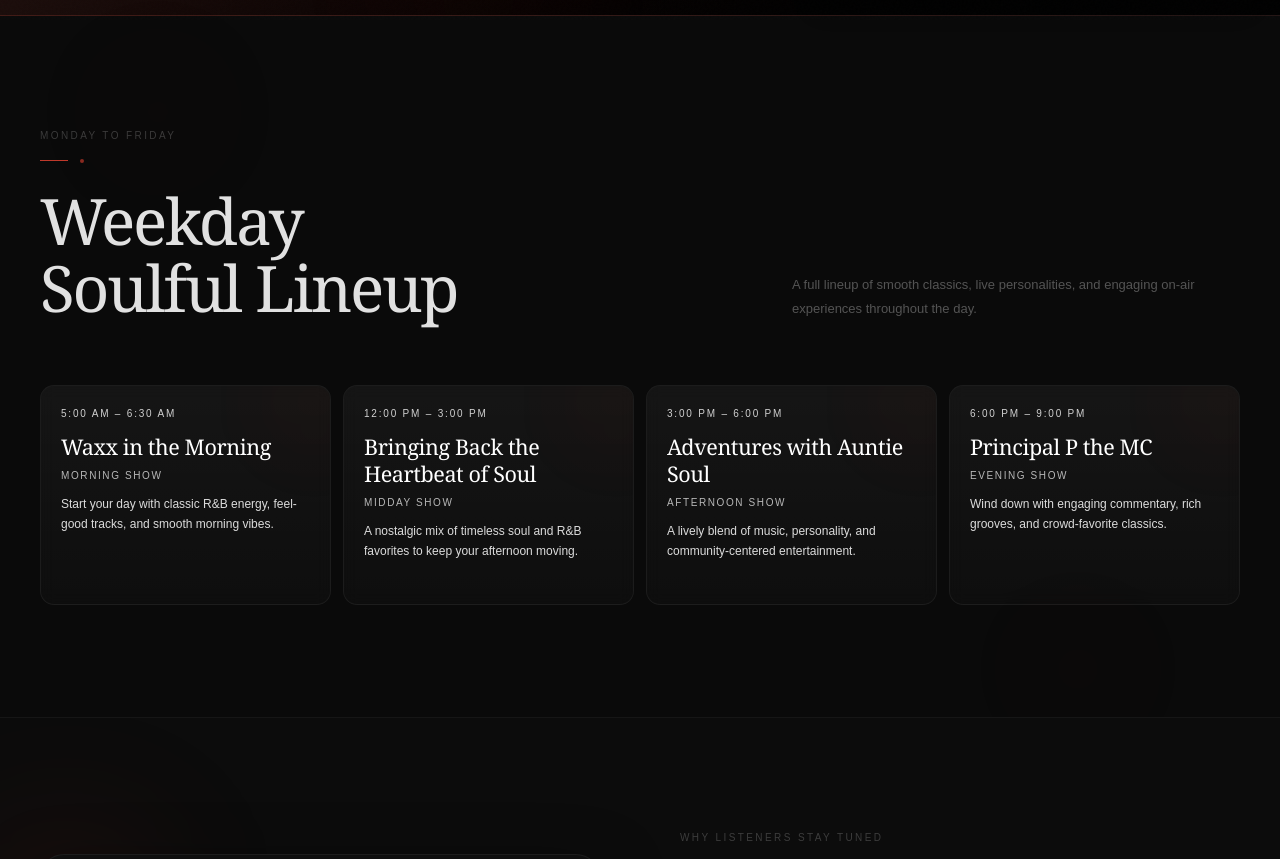
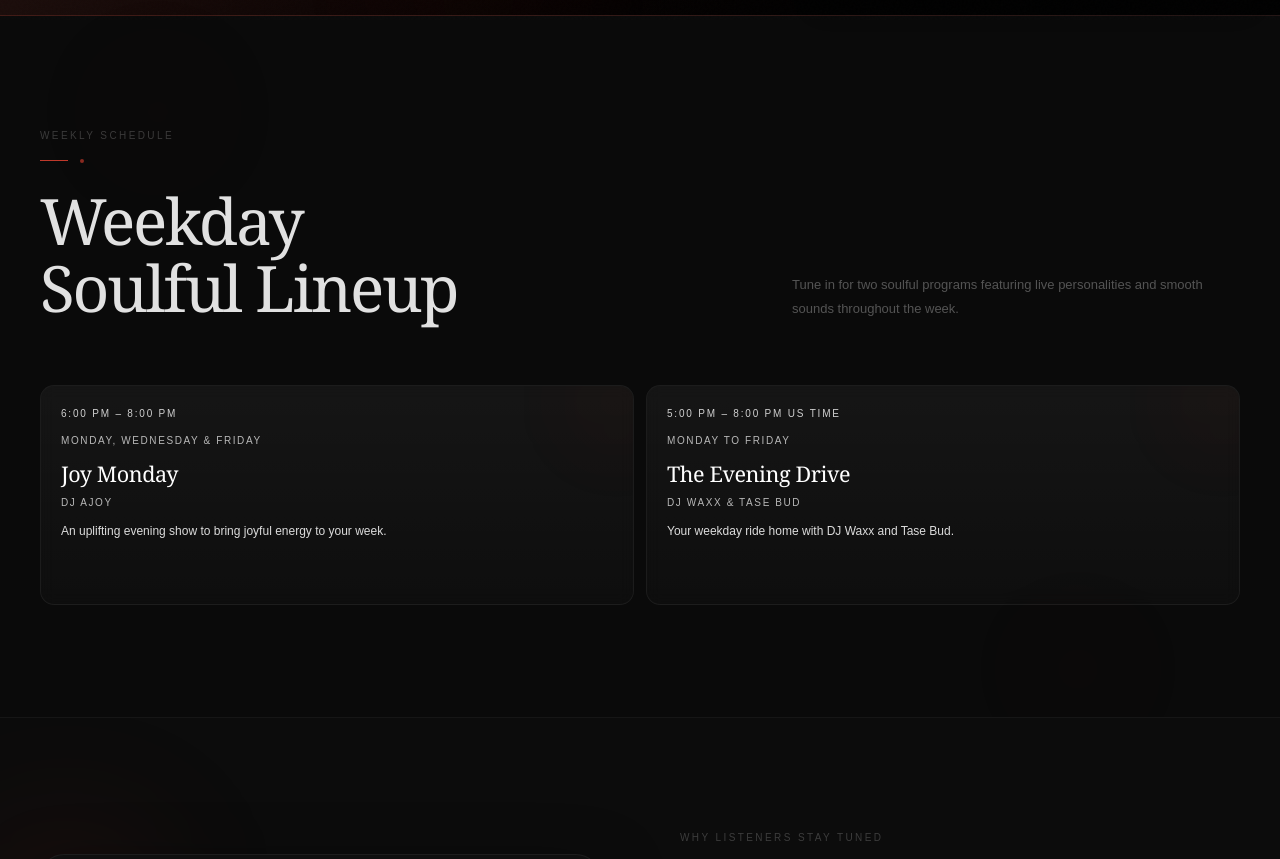
Before and after one commit to duyansiyam/Soul-FM, a React (Vite) app: page /show-schedule in a window 1280 px wide. Shown: the part 780-1639 px from the top of the page. Built offline with nearby package versions, Linux system fonts and the light colour scheme; no server answers.

Commit message:
update website

```diff
--- a/src/pages/ShowSchedule.jsx
+++ b/src/pages/ShowSchedule.jsx
@@ -6,32 +6,22 @@ const vinylImgUrl =
 
 const weekdayShows = [
   {
-    time: '5:00 AM – 6:30 AM',
-    title: 'Waxx in the Morning',
-    host: 'Morning Show',
+    time: '6:00 PM – 8:00 PM PHT',
+    title: 'Joy Monday',
+    host: 'DJ Ajoy',
+    schedule: 'Monday, Wednesday & Friday',
+    time: '6:00 PM – 8:00 PM',
     description:
-      'Start your day with classic R&B energy, feel-good tracks, and smooth morning vibes.',
+      'An uplifting evening show to bring joyful energy to your week.',
   },
   {
-    time: '12:00 PM – 3:00 PM',
-    title: 'Bringing Back the Heartbeat of Soul',
-    host: 'Midday Show',
+    time: '5:00 PM – 8:00 PM US Time',
+    title: 'The Evening Drive',
+    host: 'DJ Waxx & Tase Bud',
+    schedule: 'Monday to Friday',
+    time: '5:00 PM – 8:00 PM US Time',
     description:
-      'A nostalgic mix of timeless soul and R&B favorites to keep your afternoon moving.',
-  },
-  {
-    time: '3:00 PM – 6:00 PM',
-    title: 'Adventures with Auntie Soul',
-    host: 'Afternoon Show',
-    description:
-      'A lively blend of music, personality, and community-centered entertainment.',
-  },
-  {
-    time: '6:00 PM – 9:00 PM',
-    title: 'Principal P the MC',
-    host: 'Evening Show',
-    description:
-      'Wind down with engaging commentary, rich grooves, and crowd-favorite classics.',
+      'Your weekday ride home with DJ Waxx and Tase Bud.',
   },
 ]
 
@@ -122,7 +112,7 @@ function RedDivider() {
   )
 }
 
-function ScheduleCard({ time, title, host, description, delay = 0 }) {
+function ScheduleCard({ time, schedule, title, host, description, delay = 0 }) {
   const [ref, visible] = useInView(0.12)
 
   return (
@@ -142,6 +132,10 @@ function ScheduleCard({ time, title, host, description, delay = 0 }) {
       <div className="relative z-10">
         <p className="mb-3 text-[10px] font-medium uppercase tracking-[0.18em] text-white/80">
           {time}
+        </p>
+
+        <p className="mb-3 text-[10px] font-light uppercase tracking-[0.16em] text-white/70">
+          {schedule}
         </p>
 
         <h3
@@ -389,7 +383,7 @@ export default function ShowSchedule() {
 
         <div className="relative z-10 mb-12 flex flex-wrap items-end justify-between gap-6 lg:mb-16">
           <div style={reveal(weekVisible, 0, 24)}>
-            <SectionLabel>Monday to Friday</SectionLabel>
+            <SectionLabel>Weekly Schedule</SectionLabel>
             <RedDivider />
             <SectionHeading>
               Weekday
@@ -402,12 +396,12 @@ export default function ShowSchedule() {
             style={reveal(weekVisible, 140, 24)}
             className="max-w-md text-[13px] font-light leading-[1.85] text-white/30"
           >
-            A full lineup of smooth classics, live personalities, and engaging
-            on-air experiences throughout the day.
+            Tune in for two soulful programs featuring live personalities and
+            smooth sounds throughout the week.
           </p>
         </div>
 
-        <div className="relative z-10 grid grid-cols-2 gap-3 md:grid-cols-4">
+        <div className="relative z-10 grid grid-cols-1 gap-3 md:grid-cols-2">
           {weekdayShows.map((show, i) => (
             <ScheduleCard key={`${show.title}-${show.time}`} {...show} delay={i * 90} />
           ))}
```
